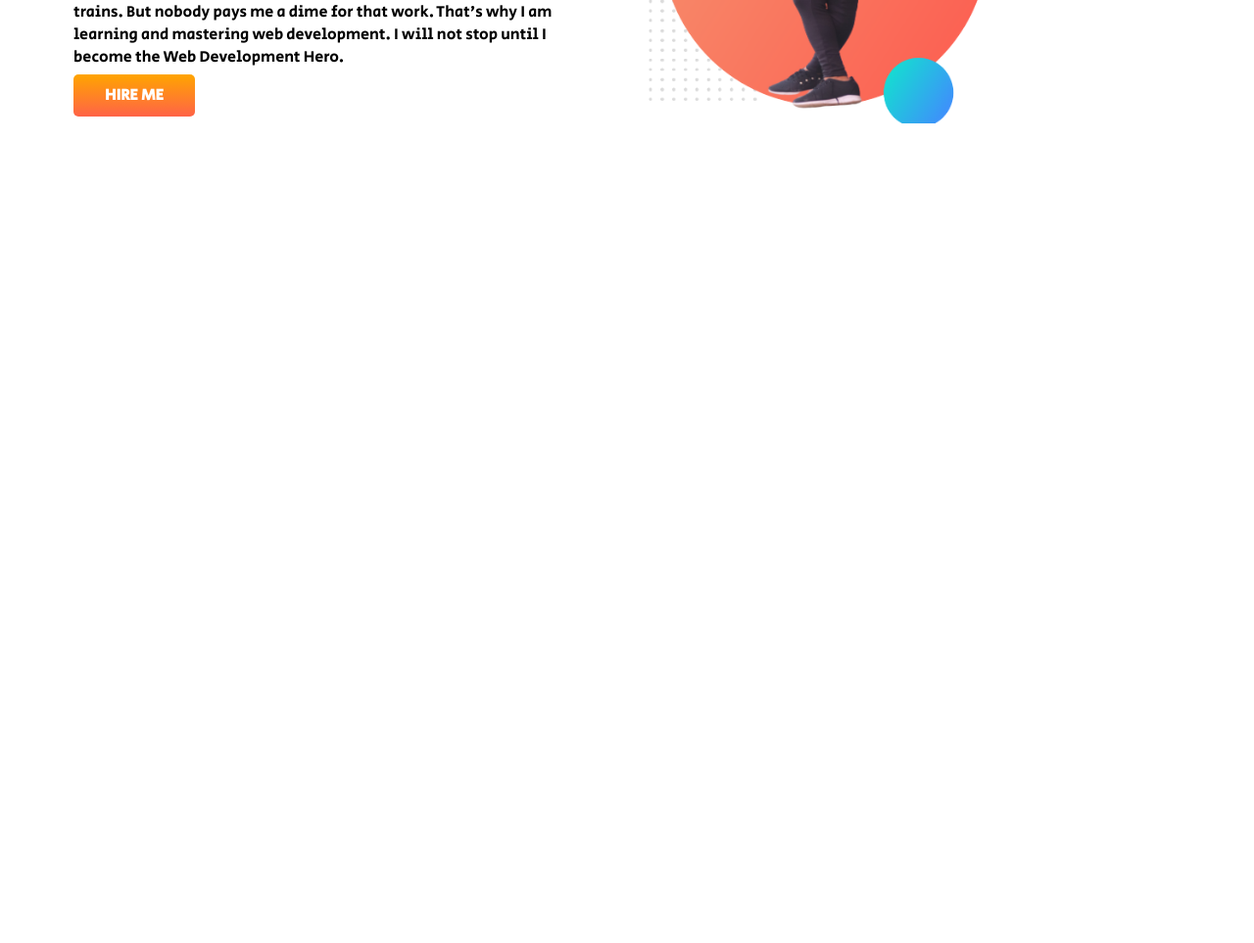
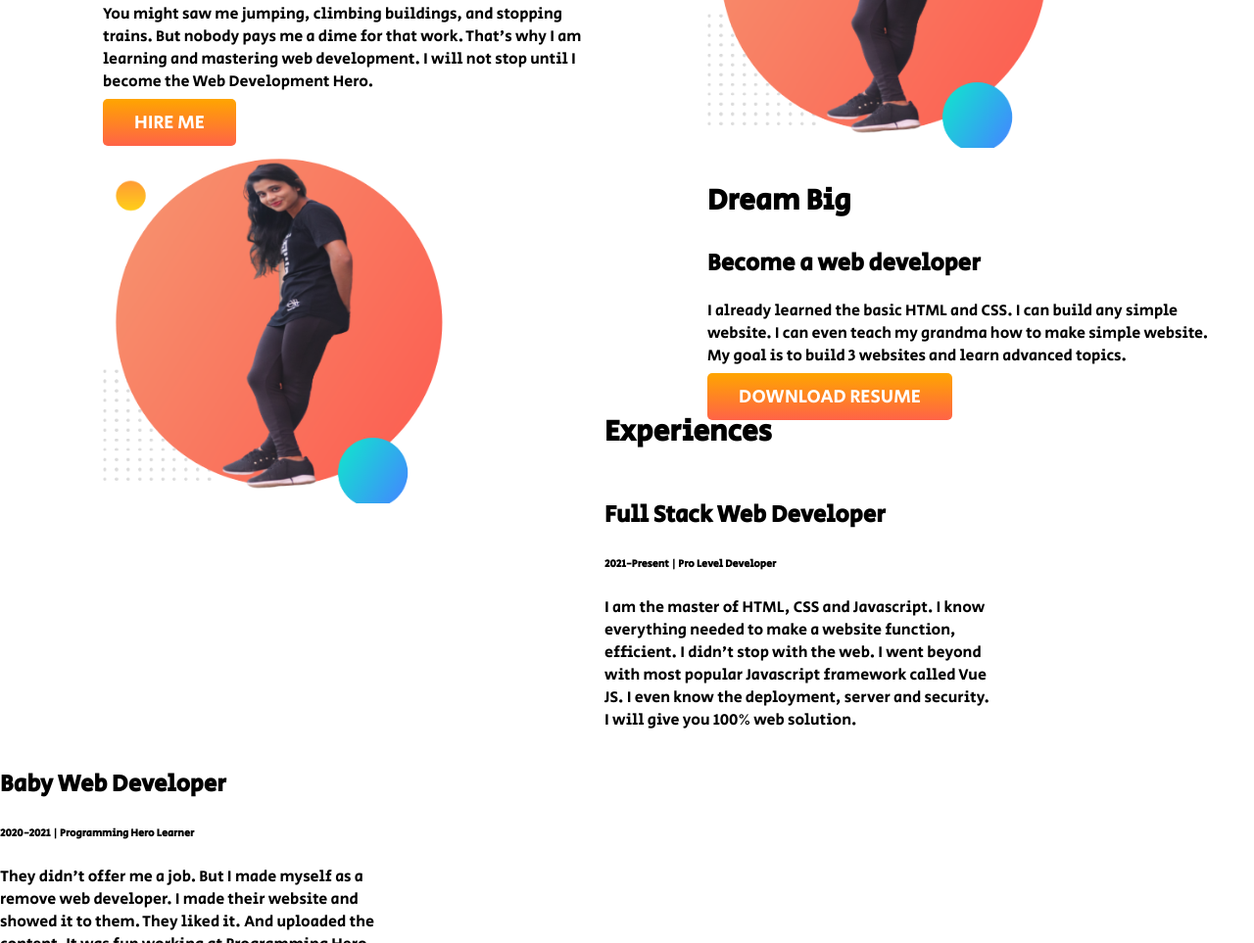
Before and after one commit to WalkerShahed-2021/developer-portfolio, a plain HTML site: page index.html in a window 1280 px wide. Shown: the part 230-1193 px from the top of the page at 98% size. Before the commit the page ends 800 px from the top, so only its background shows below. Drawn offline with Linux system fonts and the light colour scheme.

Commit message:
2nd code added

```diff
--- a/index.html
+++ b/index.html
@@ -20,16 +20,43 @@
             <h1><span class="span-color">Sathy</span> Website</h1>
             <h3>Build Climber and Train Stopper</h3>
             <p>You might saw me jumping, climbing buildings, and stopping trains. But nobody pays me a dime for that
-            work. That's why I am learning and mastering web development. I will not stop until I become the Web
-            Development Hero.</p>
-           <a target="_blank" href="https://www.youtube.com/">HIRE ME</a>
+                work. That's why I am learning and mastering web development. I will not stop until I become the Web
+                Development Hero.</p>
+            <a target="_blank" href="https://www.youtube.com/">HIRE ME</a>
         </div>
         <div class="helf-width">
             <img src="imags/my-bg.png" alt="">
-          </div>
+        </div>
     </section>
-
-
+    <section class="Dream-big">
+        <div class="helf-width">
+            <img src="imags/my-bg.png" alt="">
+        </div>
+        <div class="helf-width">
+            <h1>Dream Big</h1>
+            <h2>Become a web developer</h2>
+            <p>I already learned the basic HTML and CSS. I can build any simple website. I can even teach my grandma how
+            to make simple website. My goal is to build 3 websites and learn advanced topics.</p>
+            <a target="_blank" href="https://www.youtube.com/channel/UCylw0G9C4kpW2E-5blaXeAw">DOWNLOAD RESUME</a>
+        </div>
+    </section>
+    <section class="header-text">
+        <h1 class="">Experiences</h1>
+        <div class="box-shadow">
+            <h2>Full Stack Web Developer</h2>
+            <h6>2021-Present | Pro Level Developer</h6>
+            <p>I am the master of HTML, CSS and Javascript. I know everything needed to make a website function,
+            efficient. I didn't stop with the web. I went beyond with most popular Javascript framework called Vue
+            JS. I even know the deployment, server and security. I will give you 100% web solution.</p>
+        </div>
+        <div class="box-shadow">
+            <h2>Baby Web Developer</h2>
+            <h6>2020-2021 | Programming Hero Learner</h6>
+            <p>They didn't offer me a job. But I made myself as a remove web developer.
+             I made their website and showed it to them. They liked it.
+             And uploaded the content. It was fun working at Programming Hero.</p>
+        </div>
+    </section>
 </body>
 
 </html>
--- a/style.css
+++ b/style.css
@@ -12,12 +12,14 @@ h1{
     /* display: inline-block; */
     /* display: flex;
     display:block; */
+    margin-bottom: 150px;
 }
 .helf-width{
     width: 40%;
     float: left;
     margin-left: 70px;
     padding-left: 5px;
+    margin-left: 100px;
 }
 .helf-width img{
     width:70%;
@@ -30,10 +32,18 @@ h1{
     padding: 10px 32px ;
     border-radius: 5px;
     color: white;
-    font-weight: 700;
+    font-size: larger;
 
 }
 .top-banner{
     background-image: url(imags/top-banner.png);
-    background-repeat: no-repeat;
+
+
 }
+
+.box-shadow{
+    width: 400px;
+    float: left;
+    box-shadow: 39px;
+
+}
```
